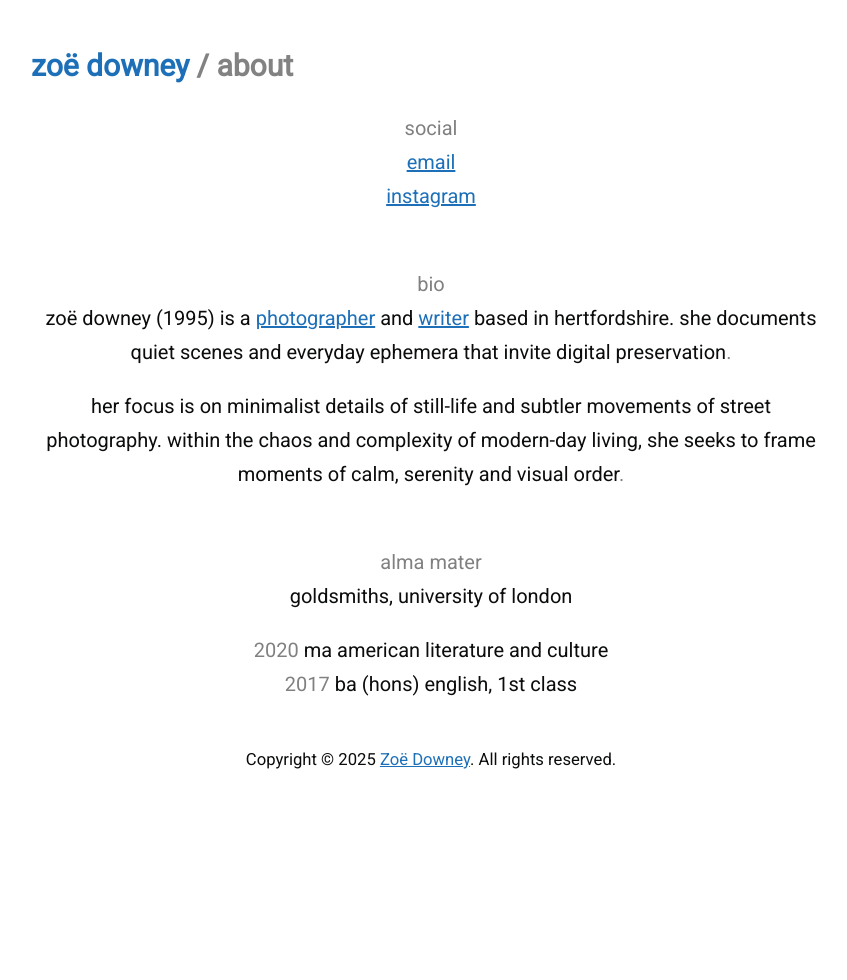
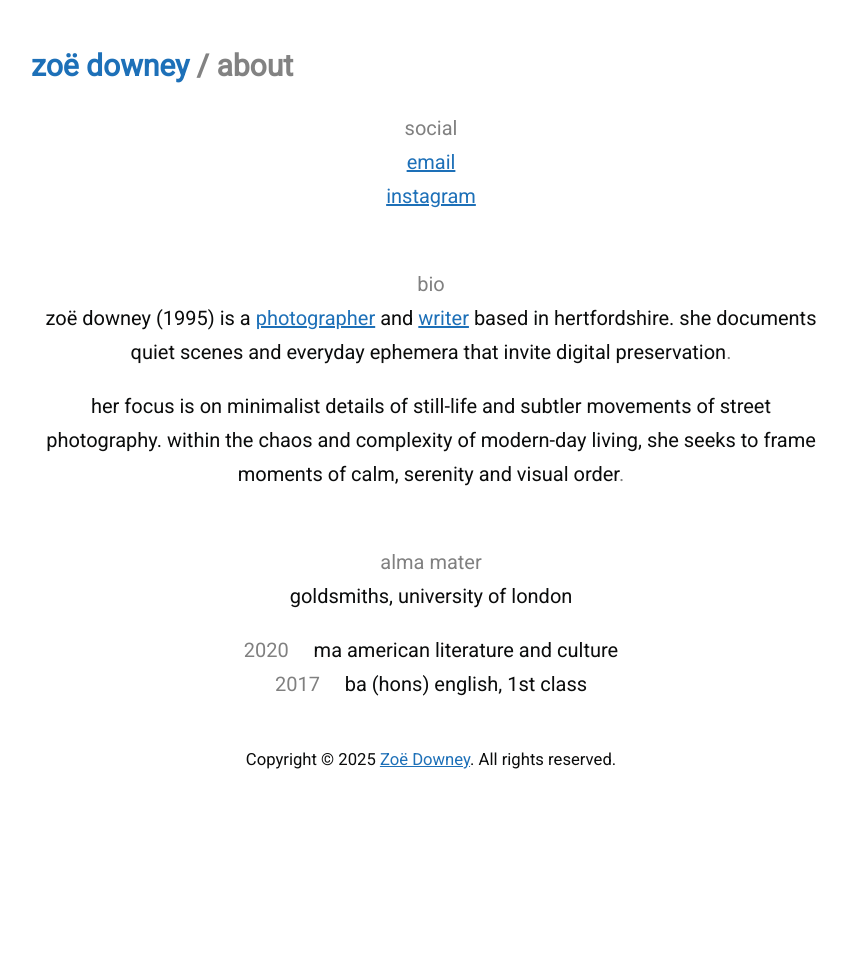
Before and after one commit to zoeurl/zoedowney.github.io, a Jekyll site: the page built from about/index.html, in a window 1280 px wide. Shown: the whole page, without its empty margins (209-1056 px from the left). Built offline with Jekyll 4.4.1, drawn with Linux system fonts in a browser that asks for light colours.

Commit message:
Update index.html

```diff
--- a/about/index.html
+++ b/about/index.html
@@ -15,6 +15,6 @@
 <br><center><font color="grey">alma mater</font>
 <center>goldsmiths, university of london
 </p>
-<center><font color="grey">2020</font> ma american literature and culture
-<center><font color="grey">2017</font> ba (hons) english, 1st class</center>
+<center><font color="grey">2020</font> &nbsp;&nbsp;&nbsp;&nbsp;ma american literature and culture
+<center><font color="grey">2017</font> &nbsp;&nbsp;&nbsp;&nbsp;ba (hons) english, 1st class</center>
 </p>
```
